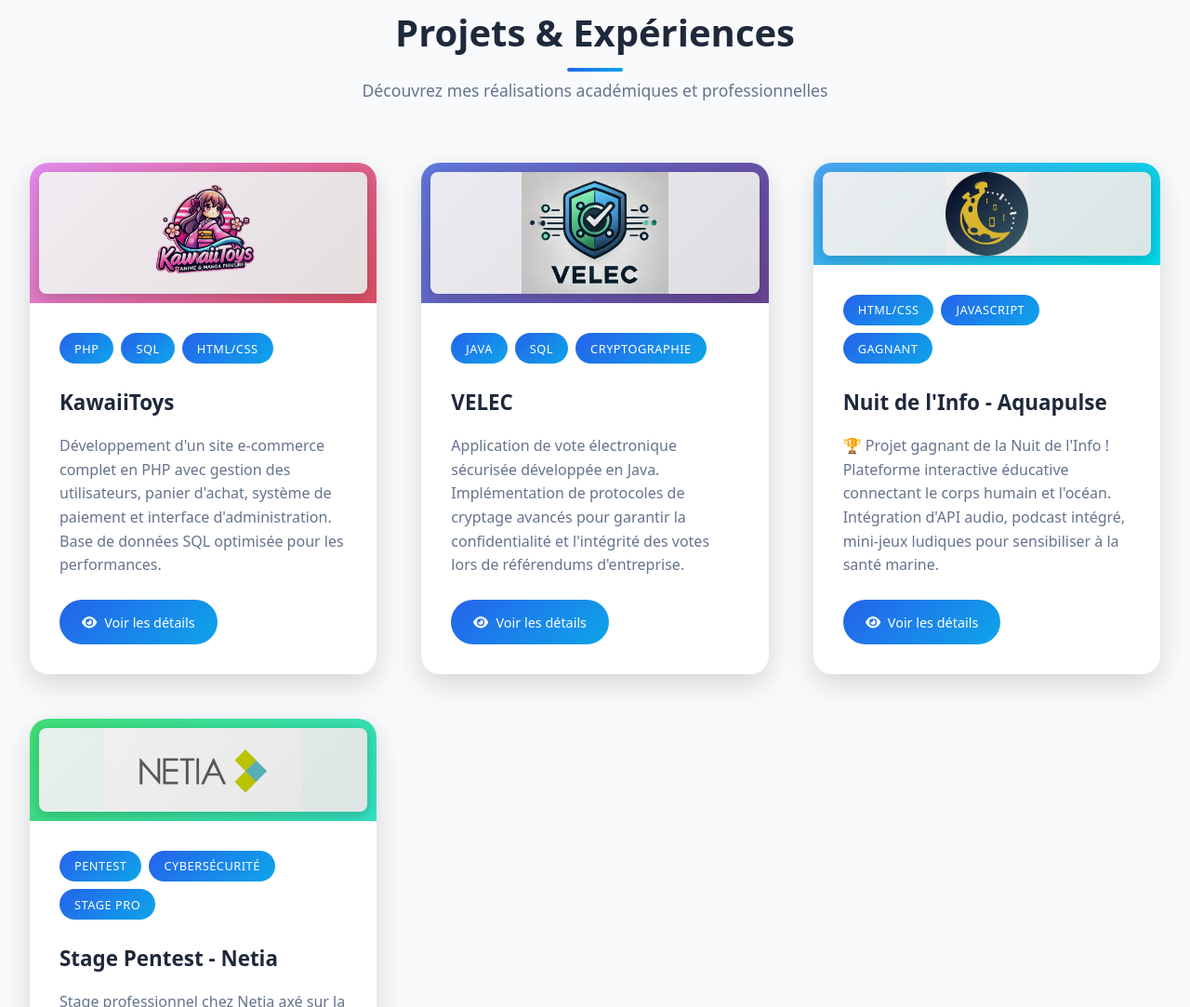
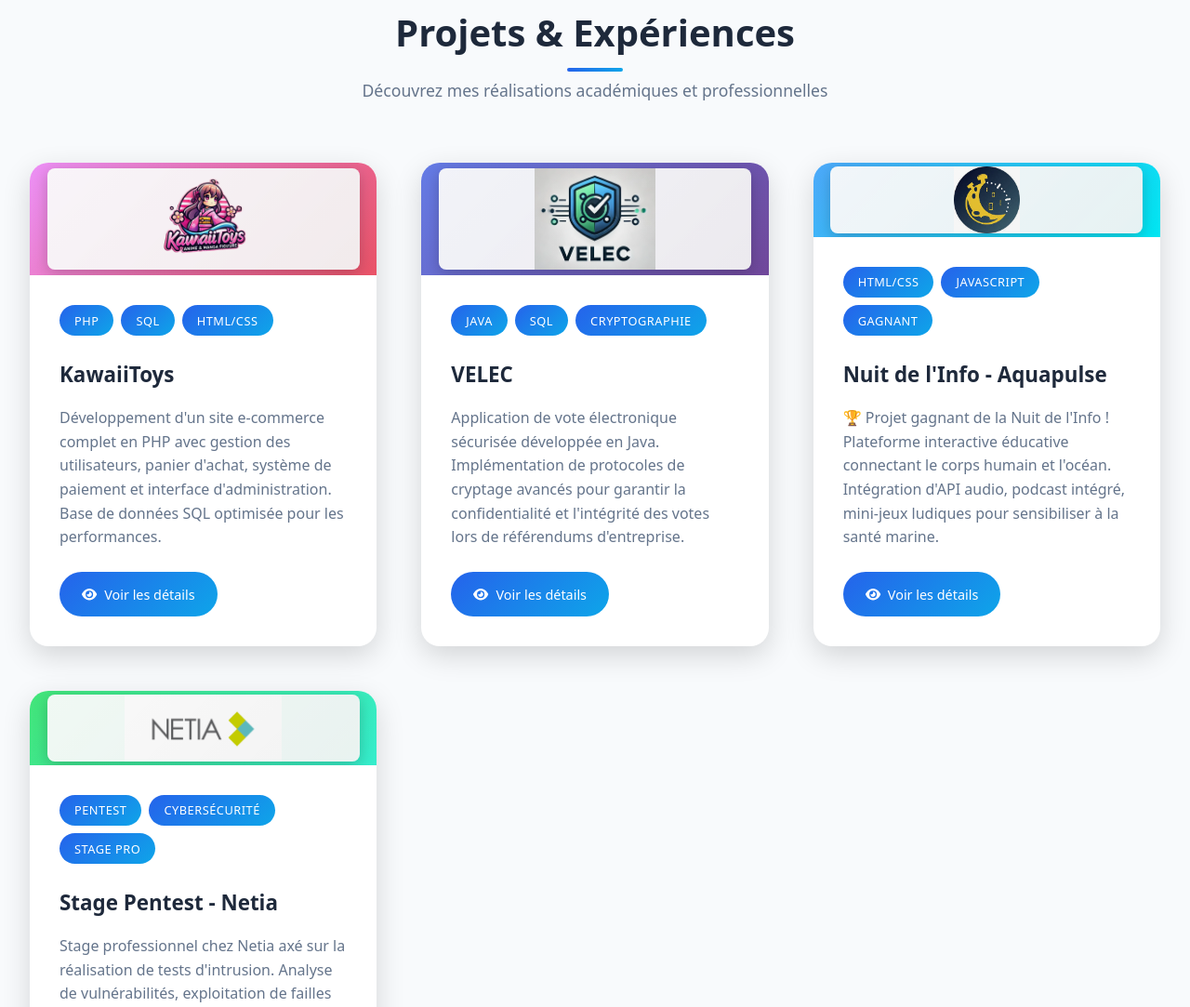
Before and after one commit to LilianFh/Portfolio, a plain HTML site: page index.html in a window 1280 px wide. Shown: the part 4104-5187 px from the top of the page at 93% size. Drawn offline with Linux system fonts and the light colour scheme.

Commit message:
tentative correction bug

```diff
--- a/assets/css/styles.css
+++ b/assets/css/styles.css
@@ -388,7 +388,7 @@ body {
     font-size: 1rem;
 }
 
-/* Section Projets complètement redesignée */
+/* Section Projets - CORRIGÉE */
 .projects {
     display: grid;
     grid-template-columns: repeat(auto-fit, minmax(350px, 1fr));
@@ -404,7 +404,7 @@ body {
     box-shadow: var(--shadow);
     transition: all 0.4s ease;
     position: relative;
-    height: 500px;
+    height: 520px;
     display: flex;
     flex-direction: column;
 }
@@ -414,25 +414,36 @@ body {
     box-shadow: var(--hover-shadow);
 }
 
+/* CORRECTION PRINCIPALE : Container d'image avec overflow hidden strict */
 .project-image {
     width: 100%;
-    height: 200px;
+    height: 220px;
     position: relative;
-    overflow: hidden;
+    overflow: hidden; /* CRITIQUE : empêche tout débordement */
     background: linear-gradient(135deg, var(--primary), var(--secondary));
+    display: flex;
+    align-items: center;
+    justify-content: center;
+    border-radius: 0; /* Pas de border-radius pour éviter les débordements */
 }
 
 .project-image img {
-    width: 100%;
-    height: 100%;
-    object-fit: cover;
+    width: 90%; /* Réduit à 90% pour laisser une marge */
+    height: 90%; /* Réduit à 90% pour laisser une marge */
+    object-fit: contain; /* Conserve les proportions sans déformation */
     transition: transform 0.3s ease;
+    background: rgba(255, 255, 255, 0.95);
+    border-radius: 8px;
+    box-shadow: 0 4px 15px rgba(0, 0, 0, 0.2);
+    max-width: 90%; /* Sécurité supplémentaire */
+    max-height: 90%; /* Sécurité supplémentaire */
 }
 
 .project-card:hover .project-image img {
-    transform: scale(1.05);
+    transform: scale(1.05); /* Zoom réduit pour éviter les débordements */
 }
 
+/* Overlay très subtil */
 .project-image::after {
     content: '';
     position: absolute;
@@ -440,25 +451,28 @@ body {
     left: 0;
     right: 0;
     bottom: 0;
-    background: linear-gradient(135deg, rgba(0,0,0,0.1) 0%, rgba(0,0,0,0.3) 100%);
+    background: linear-gradient(135deg, rgba(0,0,0,0.02) 0%, rgba(0,0,0,0.05) 100%);
     transition: opacity 0.3s ease;
+    pointer-events: none;
 }
 
 .project-card:hover .project-image::after {
-    opacity: 0.5;
+    opacity: 0;
 }
 
-/* Fallback pour les projets sans image */
+/* Fallback pour les images manquantes */
 .project-image.no-image {
     display: flex;
     align-items: center;
     justify-content: center;
+    background: linear-gradient(135deg, var(--primary), var(--secondary));
 }
 
 .project-image.no-image i {
     font-size: 4rem;
     color: white;
     opacity: 0.9;
+    text-shadow: 0 2px 10px rgba(0, 0, 0, 0.3);
 }
 
 .project-content {
@@ -525,7 +539,7 @@ body {
     box-shadow: 0 5px 15px rgba(37, 99, 235, 0.4);
 }
 
-/* Types de projets avec icônes et couleurs spécifiques */
+/* Types de projets avec couleurs spécifiques */
 .project-card.security .project-image {
     background: linear-gradient(135deg, #667eea, #764ba2);
 }
@@ -540,6 +554,48 @@ body {
 
 .project-card.pentest .project-image {
     background: linear-gradient(135deg, #43e97b, #38f9d7);
+}
+
+/* Indicateurs d'icônes */
+.project-image::before {
+    content: '';
+    position: absolute;
+    top: 10px;
+    right: 10px;
+    width: 35px;
+    height: 35px;
+    background: rgba(255, 255, 255, 0.9);
+    border-radius: 50%;
+    display: flex;
+    align-items: center;
+    justify-content: center;
+    font-family: "Font Awesome 6 Free";
+    font-weight: 900;
+    font-size: 14px;
+    color: var(--primary);
+    z-index: 2;
+    opacity: 0;
+    transition: opacity 0.3s ease;
+}
+
+.project-card.ecommerce .project-image::before {
+    content: '\f07a';
+}
+
+.project-card.security .project-image::before {
+    content: '\f3ed';
+}
+
+.project-card.web .project-image::before {
+    content: '\f773';
+}
+
+.project-card.pentest .project-image::before {
+    content: '\f188';
+}
+
+.project-card:hover .project-image::before {
+    opacity: 1;
 }
 
 /* Footer amélioré */
@@ -622,6 +678,16 @@ footer {
 
     .project-card {
         height: auto;
+        min-height: 400px;
+    }
+
+    .project-image {
+        height: 180px;
+    }
+
+    .project-image img {
+        width: 85%;
+        height: 85%;
     }
 
     .about-content,
@@ -635,155 +701,3 @@ footer {
         gap: 1.5rem;
     }
 }
-
-/* Amélioration spécifique pour les images de projets */
-
-.project-image {
-    width: 100%;
-    height: 250px; /* Augmenté de 200px à 250px */
-    position: relative;
-    overflow: hidden;
-    background: linear-gradient(135deg, var(--primary), var(--secondary));
-    display: flex;
-    align-items: center;
-    justify-content: center;
-}
-
-.project-image img {
-    width: 100%;
-    height: 100%;
-    object-fit: contain; /* Changé de 'cover' à 'contain' pour voir l'image entière */
-    transition: transform 0.3s ease;
-    background: rgba(255, 255, 255, 0.95); /* Fond blanc pour contraster */
-    border-radius: 8px;
-    margin: 10px;
-    max-width: calc(100% - 20px);
-    max-height: calc(100% - 20px);
-    box-shadow: 0 4px 15px rgba(0, 0, 0, 0.2);
-}
-
-.project-card:hover .project-image img {
-    transform: scale(1.08); /* Légèrement augmenté l'effet de zoom */
-}
-
-/* Suppression de l'overlay sombre qui masquait les images */
-.project-image::after {
-    content: '';
-    position: absolute;
-    top: 0;
-    left: 0;
-    right: 0;
-    bottom: 0;
-    background: linear-gradient(135deg, rgba(0,0,0,0.05) 0%, rgba(0,0,0,0.1) 100%); /* Beaucoup plus subtil */
-    transition: opacity 0.3s ease;
-    pointer-events: none;
-}
-
-.project-card:hover .project-image::after {
-    opacity: 0; /* Complètement transparent au hover */
-}
-
-/* Amélioration des fallbacks pour les images manquantes */
-.project-image.no-image {
-    display: flex;
-    align-items: center;
-    justify-content: center;
-    background: linear-gradient(135deg, var(--primary), var(--secondary));
-}
-
-.project-image.no-image i {
-    font-size: 4.5rem; /* Légèrement plus grand */
-    color: white;
-    opacity: 0.9;
-    text-shadow: 0 2px 10px rgba(0, 0, 0, 0.3);
-}
-
-/* Ajustement de la hauteur totale des cartes pour accommoder les images plus grandes */
-.project-card {
-    background: var(--white);
-    border-radius: 20px;
-    overflow: hidden;
-    box-shadow: var(--shadow);
-    transition: all 0.4s ease;
-    position: relative;
-    height: 550px; /* Augmenté de 500px à 550px */
-    display: flex;
-    flex-direction: column;
-}
-
-/* Styles spécifiques par type de projet avec de meilleurs contrastes */
-.project-card.security .project-image {
-    background: linear-gradient(135deg, #667eea, #764ba2);
-}
-
-.project-card.ecommerce .project-image {
-    background: linear-gradient(135deg, #f093fb, #f5576c);
-}
-
-.project-card.web .project-image {
-    background: linear-gradient(135deg, #4facfe, #00f2fe);
-}
-
-.project-card.pentest .project-image {
-    background: linear-gradient(135deg, #43e97b, #38f9d7);
-}
-
-/* Ajout d'un indicateur visuel pour les images */
-.project-image::before {
-    content: '';
-    position: absolute;
-    top: 10px;
-    right: 10px;
-    width: 40px;
-    height: 40px;
-    background: rgba(255, 255, 255, 0.9);
-    border-radius: 50%;
-    display: flex;
-    align-items: center;
-    justify-content: center;
-    font-family: "Font Awesome 6 Free";
-    font-weight: 900;
-    font-size: 16px;
-    color: var(--primary);
-    z-index: 2;
-    opacity: 0;
-    transition: opacity 0.3s ease;
-}
-
-.project-card.ecommerce .project-image::before {
-    content: '\f07a'; /* icône shopping-cart */
-}
-
-.project-card.security .project-image::before {
-    content: '\f3ed'; /* icône vote-yea */
-}
-
-.project-card.web .project-image::before {
-    content: '\f773'; /* icône water */
-}
-
-.project-card.pentest .project-image::before {
-    content: '\f188'; /* icône bug */
-}
-
-.project-card:hover .project-image::before {
-    opacity: 1;
-}
-
-/* Amélioration responsive pour mobile */
-@media (max-width: 768px) {
-    .project-image {
-        height: 200px;
-    }
-
-    .project-card {
-        height: auto;
-        min-height: 450px;
-    }
-
-    .project-image img {
-        margin: 8px;
-        max-width: calc(100% - 16px);
-        max-height: calc(100% - 16px);
-    }
-}
```
